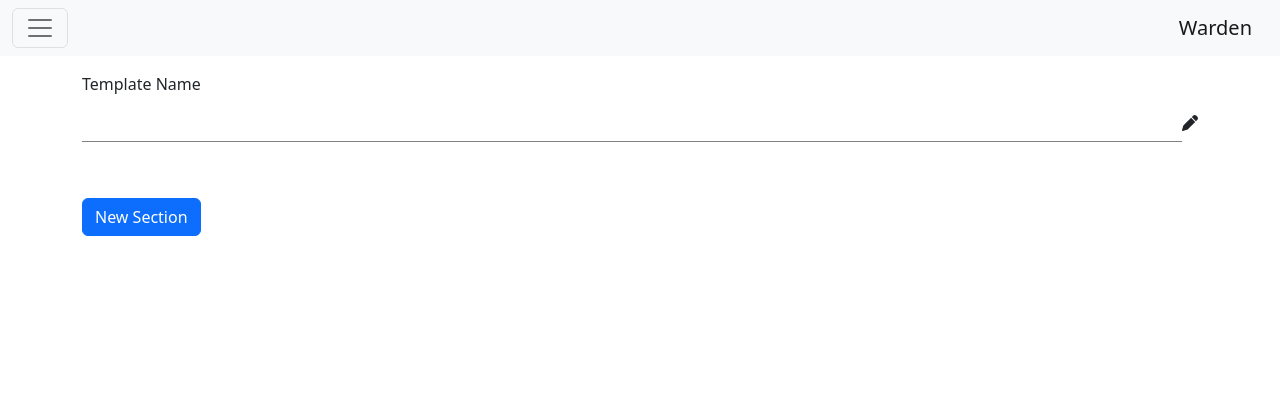
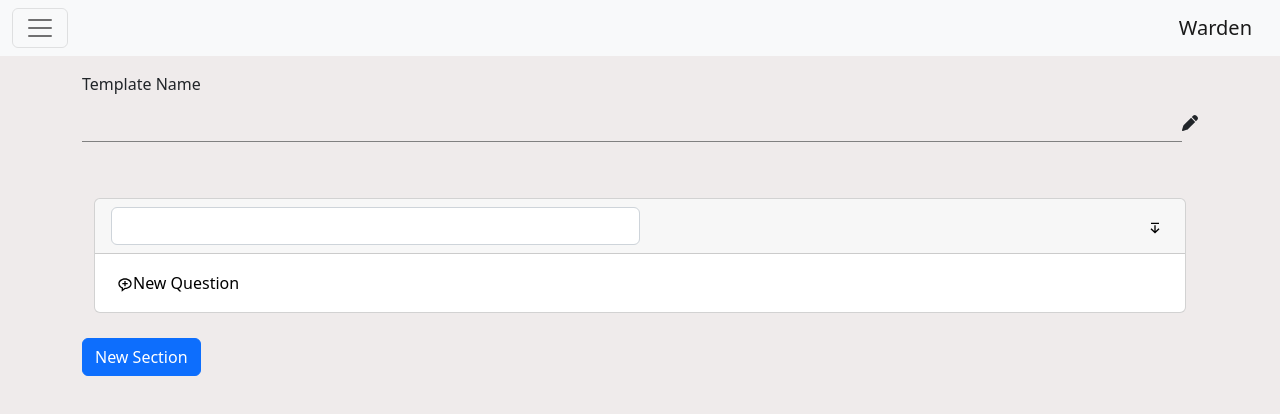
Before and after one commit to NessRo/Warden_FrontEnd, a React (Create React App) app in the folder Warden_FrontEnd/: page /Questionaire-Templates/NewQuestionaire in a window 1280 px wide. Both pictures are taken after a click on the button "New Section". Shown: the top 414 px of the page. Built offline with nearby package versions, Linux system fonts and the light colour scheme.

Commit message:
added questionaire section support

```diff
--- a/Warden_FrontEnd/package.json
+++ b/Warden_FrontEnd/package.json
@@ -18,6 +18,7 @@
     "react-icons": "^4.4.0",
     "react-router-dom": "^6.3.0",
     "react-scripts": "^5.0.1",
+    "uuid": "^8.3.2",
     "web-vitals": "^2.1.4"
   },
   "scripts": {
--- /dev/null
+++ b/Warden_FrontEnd/src/components/Admin/QuestionaireTemplates/NewQuestionSection.js
@@ -0,0 +1,51 @@
+import React from 'react'
+import { Button } from 'react-bootstrap';
+import { Form } from 'react-bootstrap';
+import Accordion from 'react-bootstrap/Accordion';
+import { useAccordionButton } from 'react-bootstrap/AccordionButton';
+import Card from 'react-bootstrap/Card';
+import './QuestionaireTemplates.css'
+
+import { BiMessageRoundedAdd } from "react-icons/bi";
+import { BiArrowFromTop } from "react-icons/bi";
+
+
+function CustomToggle({ children, eventKey }) {
+    const decoratedOnClick = useAccordionButton(eventKey)
+    ;
+
+    return (
+      <Button
+        type="button"
+        bsPrefix="new-question-button" variant="primary"
+        onClick={decoratedOnClick}
+      >
+        {children}
+        <BiArrowFromTop />
+      </Button>
+    );
+  }
+
+  function NewQuestionSection() {
+    return (
+      <Accordion defaultActiveKey="0">
+        <Card>
+          <Card.Header>
+            <div style={{display: "flex", justifyContent: "space-between"}}>
+            <Form.Control style={{width: '50%',  display: "inline-block"}}></Form.Control>
+            <CustomToggle eventKey="0"></CustomToggle>
+            </div>
+          </Card.Header>
+          <Accordion.Collapse eventKey="0">
+            <Card.Body>
+                <Button bsPrefix="new-question-button" variant="primary"><BiMessageRoundedAdd />New Question</Button>
+            </Card.Body>
+          </Accordion.Collapse>
+        </Card>
+      </Accordion>
+    );
+  }
+
+
+
+export default NewQuestionSection
--- a/Warden_FrontEnd/src/components/Admin/QuestionaireTemplates/NewQuestionaire.js
+++ b/Warden_FrontEnd/src/components/Admin/QuestionaireTemplates/NewQuestionaire.js
@@ -8,23 +8,35 @@ import EditableText from '../../EditableText/Editabletext';
 import DropdownButton from 'react-bootstrap/DropdownButton';
 import Dropdown from 'react-bootstrap/Dropdown';
 import { useEffect } from 'react';
+import NewQuestionSection from './NewQuestionSection'
+import './QuestionaireTemplates.css'
+import { v4 as uuidv4 } from 'uuid';
 
 const NewQuestionaire = () => {
 
+    useEffect(()=>  { document.body.style.backgroundColor = '#EFEBEB' }, []);
 
+    const [newSection, setNewSection] = useState([]);
     const [Name, setName] = useState("");
 
 
+    const handleNewQuestionSection = () => {
+        setNewSection([...newSection,uuidv4()]);
+        console.log(newSection)
+    };
+
     const onNameChange = (val) => {
         setName(val);
+        console.log('name has changed');
       };
+
 
 
     return (
         <div>
             <Container>
                 <Form>
-                    <Row>
+                    <Row >
                         <Col md={12}>
                             <Form.Label>Template Name</Form.Label>
                             <EditableText onChange={onNameChange} val={Name} width="100%" />
@@ -32,9 +44,17 @@ const NewQuestionaire = () => {
                     </Row>
                 </Form>
             </Container>
-            <div style={{ height: "50px" }}/>
+            <div style={{ height: "25px" }}/>
             <Container>
-                <Button type='submit'>New Section</Button>
+            <div>
+                {newSection.map(() =>
+                <Container>
+                    <div style={{ height: "25px" }}/>
+                    <NewQuestionSection></NewQuestionSection>
+                </Container>)}
+            </div>
+                <div style={{ height: "25px" }}/>
+                <Button type='submit' onClick={handleNewQuestionSection}>New Section</Button>
             </Container>
         </div>
   )
--- a/Warden_FrontEnd/src/components/Admin/QuestionaireTemplates/QuestionaireTemplates.css
+++ b/Warden_FrontEnd/src/components/Admin/QuestionaireTemplates/QuestionaireTemplates.css
@@ -3,3 +3,11 @@
   margin-right: 40px;
   display: flex;
 }
+
+.body {background-color: #D9D9D9}
+
+
+.new-question-button{
+  border: 0ch;
+  background-color: rgba(0,0,0,0) ;
+}
--- a/Warden_FrontEnd/src/components/NavBar/Navbar.js
+++ b/Warden_FrontEnd/src/components/NavBar/Navbar.js
@@ -11,7 +11,7 @@ import './Navbar.css';
 
 const NavBar = () => {
     return (
-        <Navbar  bg="light" expand='false' className="mb-3">
+        <Navbar  bg="light" expand='false' className="mb-3" sticky="top">
           <Container fluid>
             <Navbar.Toggle aria-controls={`offcanvasNavbar-expand-False`} />
             <Navbar.Brand href="/" className="Nav-brand">Warden</Navbar.Brand>
```
Also changed, not shown: Warden_FrontEnd/src/components/EditableText/EditableText.module.css (line endings or trailing spaces), 1 other file (tests, documents, lock files or other folders).
